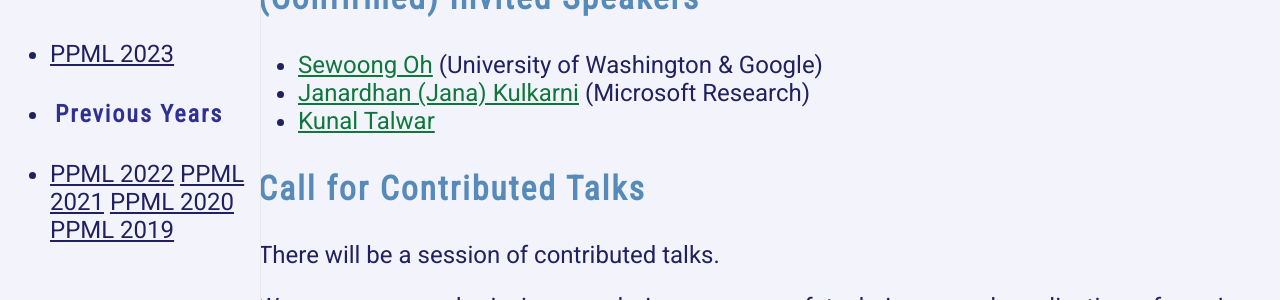
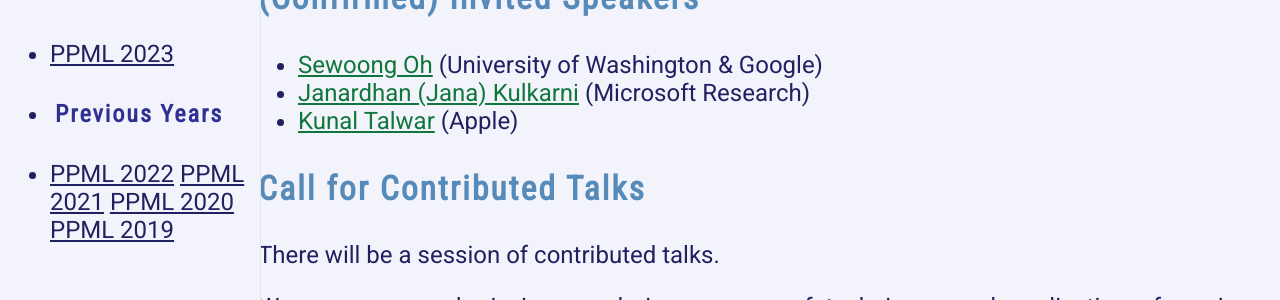
Before and after one commit to Crypto-PPML/Crypto-PPML.github.io, a Jekyll site: the page built from 2023/index.markdown, in a window 1280 px wide and 900 px high, scrolled down 1207 px. Shown: the part 153-453 px from the top of the window. Built offline with Jekyll 4.4.1, drawn with Linux system fonts in a browser that asks for light colours; nearby versions of some CDN libraries; a style sheet for code colours, icons or effects is not loaded.

Commit message:
Update index.markdown

```diff
--- a/2023/index.markdown
+++ b/2023/index.markdown
@@ -30,7 +30,7 @@
 ### (Confirmed) Invited Speakers
 - [Sewoong Oh](https://homes.cs.washington.edu/~sewoong/) (University of Washington & Google)
 - [Janardhan (Jana) Kulkarni](https://www.microsoft.com/en-us/research/people/jakul/) (Microsoft Research)
-- [Kunal Talwar](http://kunaltalwar.org)
+- [Kunal Talwar](http://kunaltalwar.org) (Apple)
 
 
 ### Call for Contributed Talks
```
